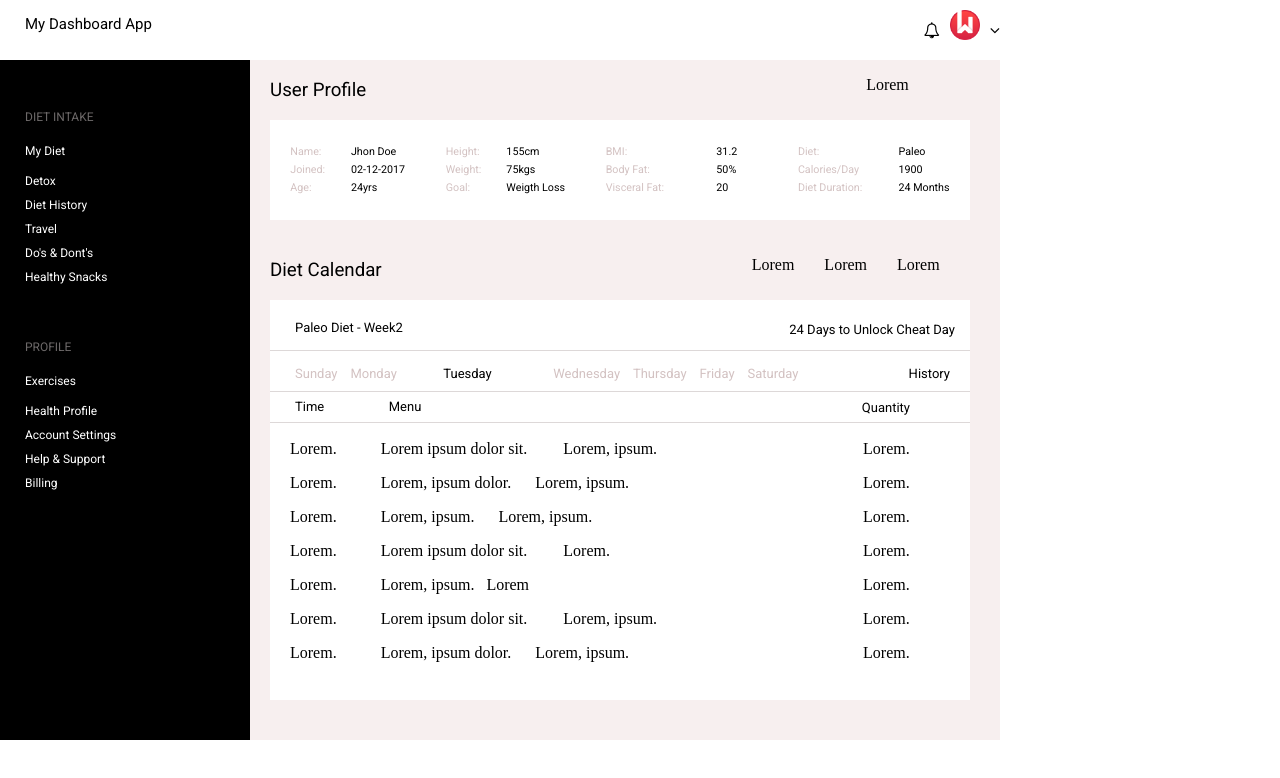
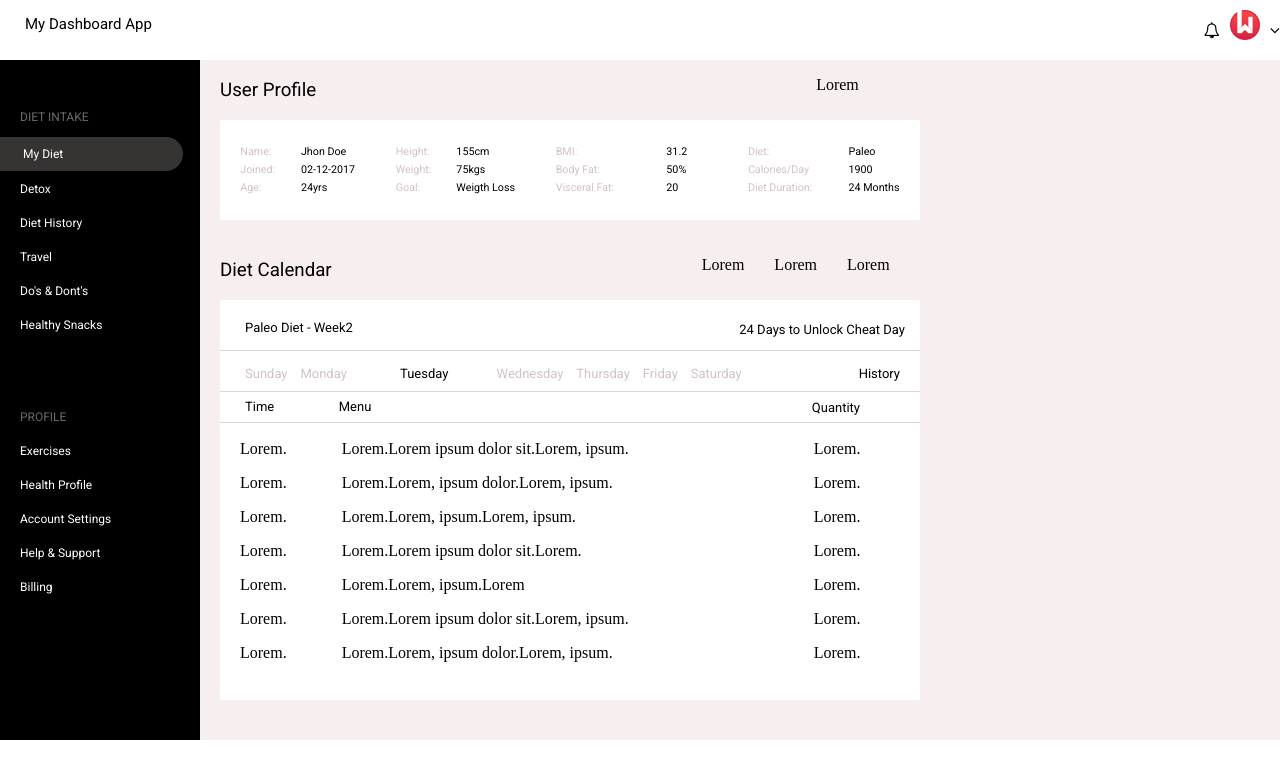
Before and after one commit to gemac2/example2, a plain HTML site: page index.html in a window 1280 px wide. Drawn offline with Linux system fonts and the light colour scheme.

Commit message:
second commit

```diff
--- a/css/style.css
+++ b/css/style.css
@@ -18,19 +18,20 @@ h5{
     color: rgb(109, 105, 105);
     font-size: 12px;
     margin-top: 0px;
+    margin: 20px;
 
 }
 
 .wrapper{
     margin: 0px;
-    width: 1000px;
+
     height: 768px;
 }
 .header{
     display: flex;
     justify-content: space-between;
     margin: 0px;
-    width: 1000px;
+
     height: 60px;
     background-color: white;
 
@@ -58,47 +59,59 @@ justify-content: flex-end;
 }
 .pcontent{
    display: flex;
-    width: 1000px;
+
     height: 680px;
     background: rgb(247, 239, 239);
     margin: 0px;
 }
 .sidebar{
-    width: 250px;
+
     height: 680px;
     background: black;
 }
 .caja1{
-    width: 750px;
+
     height: 680px;
 
 }
 .Diet{
     width: 200px;
     height: 200px;
-    margin: 25px;
+    margin: 0px;
     margin-top: 50px;
 }
 .profile {
     width: 200px;
     height: 200px;
-    margin: 25px;
-    margin-top: 30px;
+    margin: 0px;
+    margin-top: 100px;
 }
 h2{
     color: white;
     text-align: left;
     font-size: 12px;
+    margin: 20px;
 
 }
 h4{
     color: white;
     text-align: left;
     font-size: 12px;
+    margin: 20px;
 }
-h4:hover{
- background: brown;
- border-radius: 50px;
+.button{
+    background: rgb(54, 51, 51);
+    color: #fff;
+    display: inline-block;
+    font-size: 12px;
+    margin: -20px;
+    padding: 10px 40px;
+    text-align: left;
+    width: 120px;
+    text-decoration: none;
+    border-radius: 50px;
+    border-inline-style: solid none;
+    font-family: 'Roboto', sans-serif;
 }
 .user{
     display: flex;
@@ -159,58 +172,58 @@ h6{
     margin: 0px;
     margin-top: 5px;
 }
-.T1{
+.name{
     width: 20px;
     height: 70px;
    margin: 0px;
    margin-top: 20px;
 }
-.T1a{
+.name1{
     margin: 0px;
     margin-top: 20px;
 
 }
-.T1 h6{
+.name h6{
     color: rgb(211, 194, 194);
 }
 
-.T2{
+.height{
     width: 20px;
     height: 70px;
    margin: 0px;
    margin-top: 20px;
 }
-.T2a{
+.height1{
     margin: 0px;
     margin-top: 20px;
 }
-.T2 h6{
+.height h6{
     color: rgb(211, 194, 194);
 }
-.T3{
+.bmi{
     width: 70px;
     height: 70px;
    margin: 0px;
    margin-top: 20px;
 }
-.T3a{
+.bmi1{
     margin-right: 30px;
     margin-top: 20px;
 }
-.T3 h6{
+.bmi h6{
     color: rgb(211, 194, 194);
 }
-.T4{
+.diet{
     width: 70px;
     height: 70px;
    margin: -10px;
    margin-top: 20px;
 }
-.T4a{
+.diet1{
     margin: 0px;
     margin-top: 20px;
 }
-.T4 h6{
+.diet h6{
     color: rgb(211, 194, 194);
 }
 
@@ -306,11 +319,16 @@ h6{
     display: flex;
 
 }
+.p2{
+    margin: 20px;
+    margin-top: -15px;
+}
 .p3{
-margin: 20px;
+margin: 0px;
+margin-left: 35px;
 margin-top: -15px;
 }
 .p4{
-    margin-left: 186px;
+    margin-left: 185px;
     margin-top: -15px;
 }
--- a/index.html
+++ b/index.html
@@ -33,7 +33,7 @@
             <div class="sidebar">
                 <div class="Diet">
                 <h5>DIET INTAKE</h5>
-                <h4>My Diet</h4>
+                <a href="#" class="button">My Diet</a>
                 <h2>Detox</h2>
                 <h2>Diet History</h2>
                 <h2>Travel</h2>
@@ -62,42 +62,42 @@
             </div>
          <div class="tablas">
             <div class="date1">
-              <div class="T1">
+              <div class="name">
                <h6>Name:</h6>
                <h6>Joined:</h6>
                <h6>Age:</h6>
              </div>
-             <div class="T1a">
+             <div class="name1">
                 <h6>Jhon Doe</h6>
                 <h6>02-12-2017</h6>
                 <h6>24yrs</h6>
              </div>
-             <div class="T2">
+             <div class="height">
                 <h6>Height:</h6>
                 <h6>Weight:</h6>
                 <h6>Goal:</h6>
              </div>
-             <div class="T2a">
+             <div class="height1">
                     <h6>155cm</h6>
                     <h6>75kgs</h6>
                     <h6>Weigth Loss</h6>
                  </div>
-             <div class="T3">
+             <div class="bmi">
                 <h6>BMI:</h6>
                 <h6>Body Fat:</h6>
                 <h6>Visceral Fat:</h6>
              </div>
-             <div class="T3a">
+             <div class="bmi1">
                     <h6>31.2</h6>
                     <h6>50%</h6>
                     <h6>20</h6>
                  </div>
-             <div class="T4">
+             <div class="diet">
                     <h6>Diet:</h6>
                     <h6>Calories/Day</h6>
                     <h6>Diet Duration:</h6>
              </div>
-             <div class="T4a">
+             <div class="diet1">
                     <h6>Paleo</h6>
                     <h6>1900</h6>
                     <h6>24 Months</h6>
@@ -143,14 +143,23 @@
                     <h2>Quantity</h2>
                </div>
                <div class="parrafos">
+                    <div class="p2">
+                            <p>Lorem.</p>
+                            <p>Lorem.</p>
+                            <p>Lorem.</p>
+                            <p>Lorem.</p>
+                            <p>Lorem.</p>
+                            <p>Lorem.</p>
+                            <p>Lorem.</p>
+                           </div>
                <div class="p3">
-               <p>Lorem.&nbsp;&nbsp;&nbsp;&nbsp;&nbsp;&nbsp;&nbsp;&nbsp;&nbsp;&nbsp;&nbsp;Lorem ipsum dolor sit.&nbsp;&nbsp;&nbsp;&nbsp;&nbsp;&nbsp;&nbsp;&nbsp;&nbsp;Lorem, ipsum.</p>
-               <p>Lorem.&nbsp;&nbsp;&nbsp;&nbsp;&nbsp;&nbsp;&nbsp;&nbsp;&nbsp;&nbsp;&nbsp;Lorem, ipsum dolor.&nbsp;&nbsp;&nbsp;&nbsp;&nbsp;&nbsp;Lorem, ipsum.</p>
-               <p>Lorem.&nbsp;&nbsp;&nbsp;&nbsp;&nbsp;&nbsp;&nbsp;&nbsp;&nbsp;&nbsp;&nbsp;Lorem, ipsum.&nbsp;&nbsp;&nbsp;&nbsp;&nbsp;&nbsp;Lorem, ipsum.</p>
-               <p>Lorem.&nbsp;&nbsp;&nbsp;&nbsp;&nbsp;&nbsp;&nbsp;&nbsp;&nbsp;&nbsp;&nbsp;Lorem ipsum dolor sit.&nbsp;&nbsp;&nbsp;&nbsp;&nbsp;&nbsp;&nbsp;&nbsp;&nbsp;Lorem.</p>
-               <p>Lorem.&nbsp;&nbsp;&nbsp;&nbsp;&nbsp;&nbsp;&nbsp;&nbsp;&nbsp;&nbsp;&nbsp;Lorem, ipsum.&nbsp;&nbsp;&nbsp;Lorem</p>
-               <p>Lorem.&nbsp;&nbsp;&nbsp;&nbsp;&nbsp;&nbsp;&nbsp;&nbsp;&nbsp;&nbsp;&nbsp;Lorem ipsum dolor sit.&nbsp;&nbsp;&nbsp;&nbsp;&nbsp;&nbsp;&nbsp;&nbsp;&nbsp;Lorem, ipsum.</p>
-               <p>Lorem.&nbsp;&nbsp;&nbsp;&nbsp;&nbsp;&nbsp;&nbsp;&nbsp;&nbsp;&nbsp;&nbsp;Lorem, ipsum dolor.&nbsp;&nbsp;&nbsp;&nbsp;&nbsp;&nbsp;Lorem, ipsum.</p>
+               <p>Lorem.Lorem ipsum dolor sit.Lorem, ipsum.</p>
+               <p>Lorem.Lorem, ipsum dolor.Lorem, ipsum.</p>
+               <p>Lorem.Lorem, ipsum.Lorem, ipsum.</p>
+               <p>Lorem.Lorem ipsum dolor sit.Lorem.</p>
+               <p>Lorem.Lorem, ipsum.Lorem</p>
+               <p>Lorem.Lorem ipsum dolor sit.Lorem, ipsum.</p>
+               <p>Lorem.Lorem, ipsum dolor.Lorem, ipsum.</p>
                </div>
                <div class="p4">
                 <p>Lorem.</p>
```
